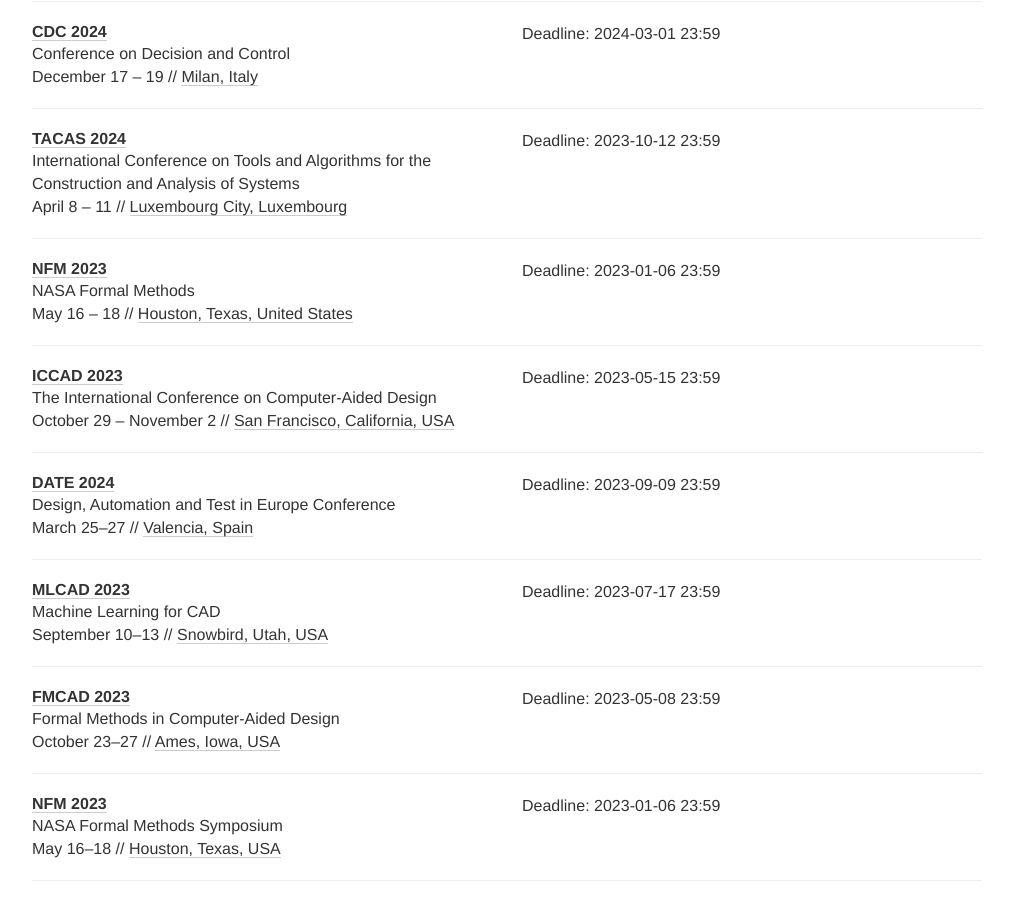
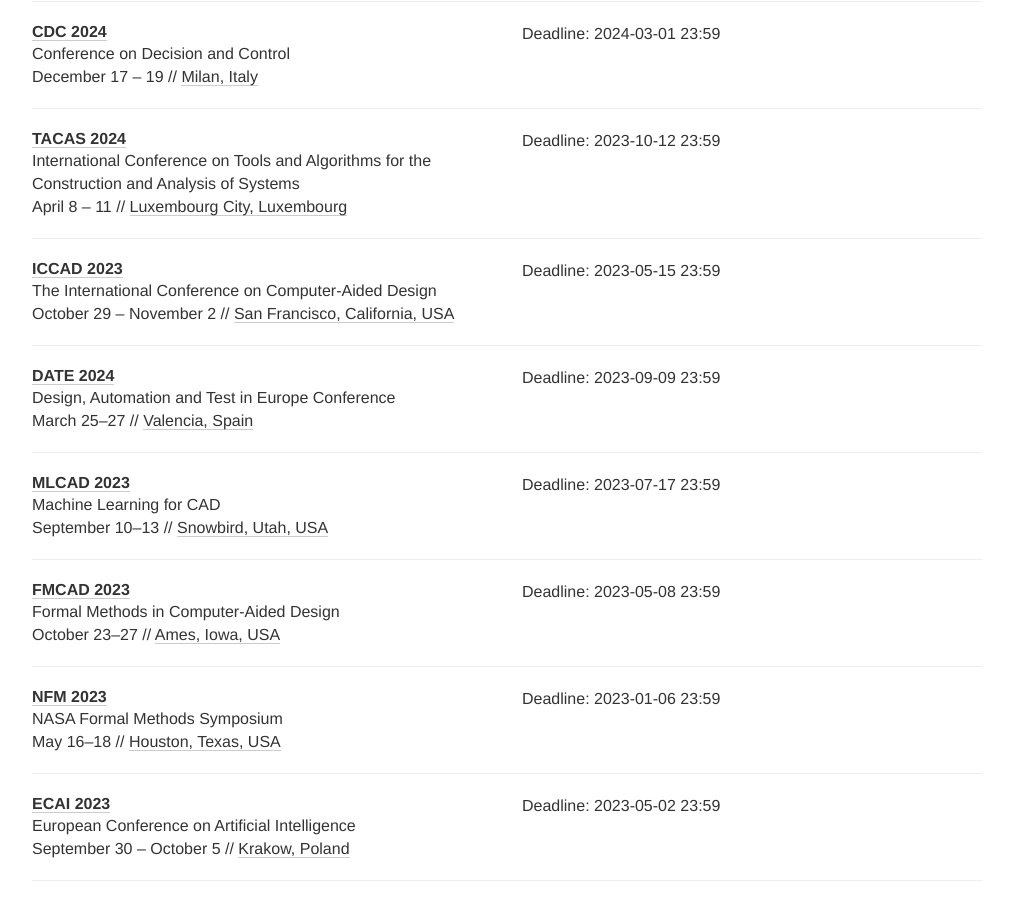
Before and after one commit to Gy-Hu/EDA_FV_conference_deadline, a Jekyll site: the page built from index.html, in a window 1280 px wide and 900 px high, scrolled down 572 px. Shown: the whole window, without its empty margins (133-1146 px from the left). Built offline with Jekyll 4.4.1, drawn with Linux system fonts in a browser that asks for light colours; nearby versions of some CDN libraries; comment, search, counter and statistics services are not loaded.

Commit message:
delete duplicated

```diff
--- a/_data/conferences.yml
+++ b/_data/conferences.yml
@@ -33,15 +33,6 @@
   link: https://etaps.org/2024/conferences/tacas/
   deadline: ["2023-10-12 23:59"]
   place: Luxembourg City, Luxembourg
-  tags: [FV]
-
-- name: NFM
-  year: 2023
-  date: "May 16 - 18"
-  description:  NASA Formal Methods
-  link: https://conf.researchr.org/home/nfm-2023
-  deadline: ["2023-01-06 23:59"]
-  place: Houston, Texas, United States
   tags: [FV]
 
 - name: ICCAD
```
